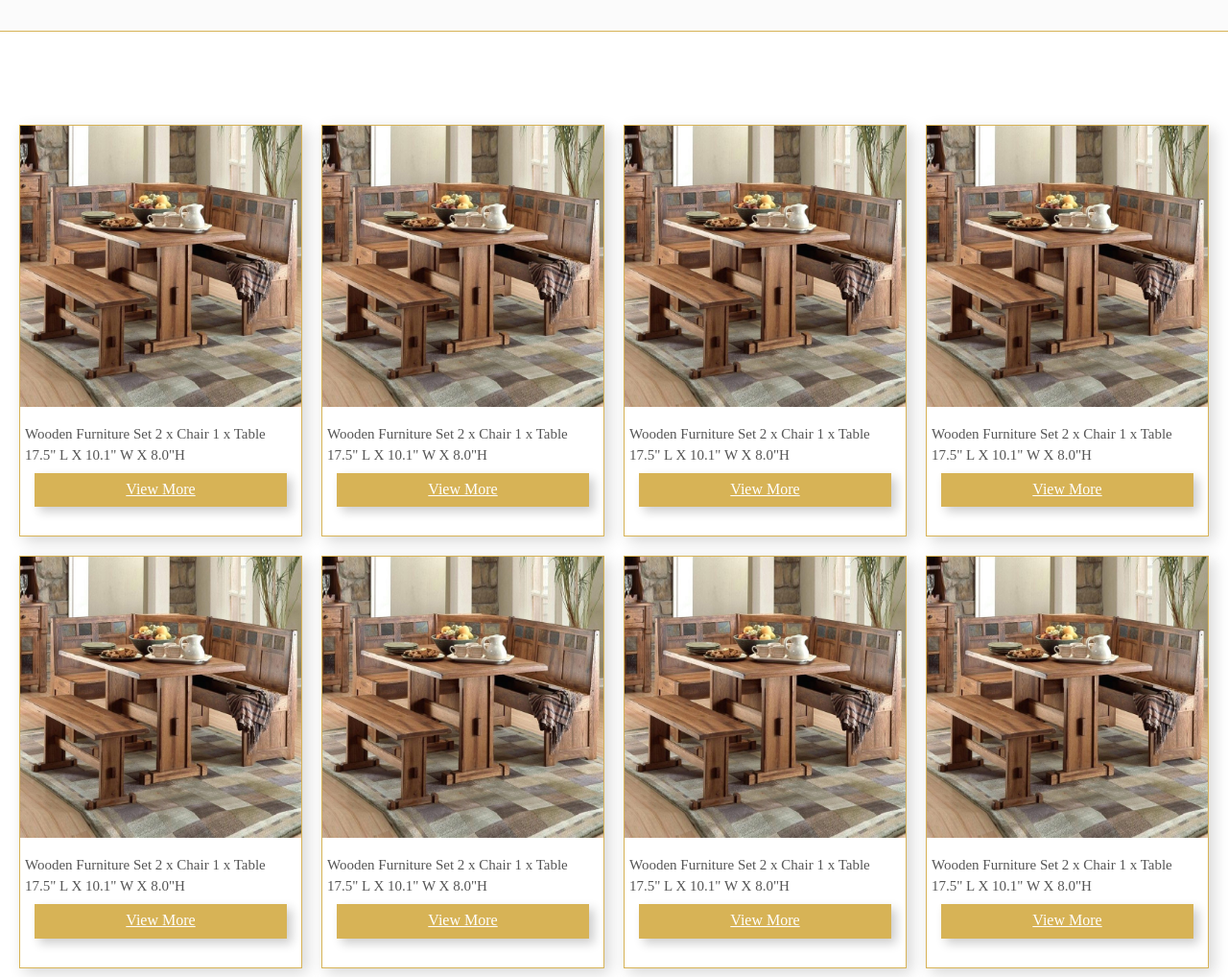
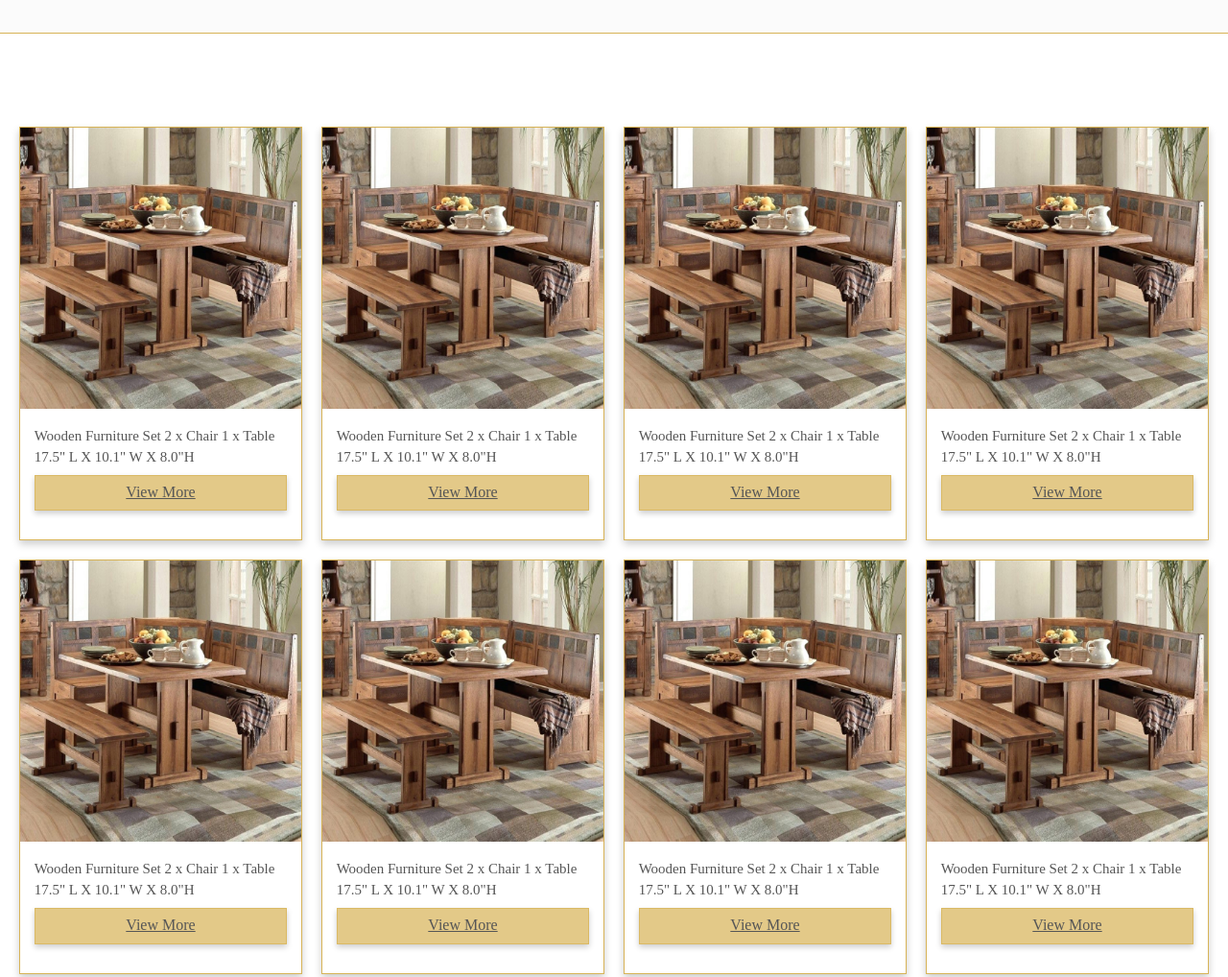
Before and after one commit to BilalAhmedim/rams-3.0, a website: page App/index.html in a window 1280 px wide. Shown: the part 1580-2598 px from the top of the page at 96% size. Drawn offline with Linux system fonts and the light colour scheme.

Commit message:
gallery looks fine

```diff
--- a/App/css/_modules/_gallery.css
+++ b/App/css/_modules/_gallery.css
@@ -4,10 +4,14 @@
 .card {
   width: calc(50% - 15px);
   border: 1px solid $primary-bg;
-  box-shadow: 5px 5px 15px rgba(0, 0, 0, 0.16);
+  box-shadow: 0 4px 8px 0 rgba(0, 0, 0, 0.2);
   overflow: hidden;
   margin: 10px 0px 0px 10px;
   float: left;
+  transition: ease 300ms box-shadow;
+  &:hover {
+    box-shadow: 0 4px 16px 0 rgba(0, 0, 0, 0.3);
+  }
   @mixin atLarge {
     width: calc(25% - 25px);
     margin: 20px 0px 0px 20px;
@@ -19,11 +23,13 @@ figure {
     background-size: cover;
   }
   .card__caption {
+    width: 90%;
+    margin: 0 auto;
     padding-top: 10px;
     padding-bottom: 30px;
     p {
       text-align: left;
-      margin: 5px;
+      margin: 5px 0 5px 0;
       padding: 0;
       font-weight: 400;
       font-size: calc($card-caption / 1.4);
--- a/App/css/_modules/_partials/_global.css
+++ b/App/css/_modules/_partials/_global.css
@@ -12,17 +12,27 @@ section {
 }
 
 .btn {
-  width: 90%;
+  width: 100%;
   font-family: $ff;
   font-size: 16px;
-  background: $primary-bg;
+  background: $button-bg;
+  border: 1px solid $button-bg;
   margin: 5px 0 0 0;
-  border: none;
-  box-shadow: 5px 5px 10px rgba(0, 0, 0, 0.2);
+  box-shadow: 0px 3px 6px 0 rgba(0, 0, 0, 0.2);
+  transition: ease 300ms box-shadow, ease 300ms background;
+  &:hover {
+    box-shadow: 0px 3px 10px 0 rgba(0, 0, 0, 0.3);
+    background: $primary-bg;
+  }
   a {
     padding: 8px 8px 9px 8px;
     display: block;
-    color: #fff;
+    color: $secondry-fg;
+    font-weight: 400;
+    transition: ease 300ms color;
+    @mixin atLarge {
+      font-weight: 500;
+    }
   }
   @mixin atLarge {
     font-size: 1rem;
--- a/App/css/_modules/_partials/_variables.css
+++ b/App/css/_modules/_partials/_variables.css
@@ -8,6 +8,7 @@ $secondry-fg: #565656;
 $primary-bg: #d7b356;
 $heading-bg: #fbfbfb;
 $divider: #cdcdcd;
+$button-bg: rgba(#d7b356, 0.7);
 
 /* Font Size */
 $nav-fs: 1.25rem;
--- a/App/styles.css
+++ b/App/styles.css
@@ -201,19 +201,34 @@ section{
   }
 
 .btn{
-  width:90%;
+  width:100%;
   font-family:selawik;
   font-size:16px;
-  background:#d7b356;
+  background:rgba(215,179,86, 0.7);
+  border:1px solid rgba(215,179,86, 0.7);
   margin:5px 0 0 0;
-  border:none;
-  box-shadow:5px 5px 10px rgba(0, 0, 0, 0.2);
+  box-shadow:0px 3px 6px 0 rgba(0, 0, 0, 0.2);
+  transition:ease 300ms box-shadow, ease 300ms background;
 }
+
+.btn:hover{
+    box-shadow:0px 3px 10px 0 rgba(0, 0, 0, 0.3);
+    background:#d7b356;
+  }
 
 .btn a{
     padding:8px 8px 9px 8px;
     display:block;
-    color:#fff;
+    color:#565656;
+    font-weight:400;
+    transition:ease 300ms color;
+  }
+
+@media (min-width: 992px){
+
+.btn a{
+      font-weight:500
+  }
   }
 
 @media (min-width: 992px){
@@ -497,18 +512,23 @@ section.hero .hero-unit img{
 .card{
   width:calc(50% - 15px);
   border:1px solid #d7b356;
-  box-shadow:5px 5px 15px rgba(0, 0, 0, 0.16);
+  box-shadow:0 4px 8px 0 rgba(0, 0, 0, 0.2);
   overflow:hidden;
   margin:10px 0px 0px 10px;
   float:left;
+  transition:ease 300ms box-shadow;
 }
+
+.card:hover{
+    box-shadow:0 4px 16px 0 rgba(0, 0, 0, 0.3);
+  }
 
 @media (min-width: 992px){
 
 .card{
     width:calc(25% - 25px);
-    margin:20px 0px 0px 20px
-}
+    margin:20px 0px 0px 20px;
+  }
   }
 
 figure img{
@@ -517,13 +537,15 @@ figure img{
   }
 
 figure .card__caption{
+    width:90%;
+    margin:0 auto;
     padding-top:10px;
     padding-bottom:30px;
   }
 
 figure .card__caption p{
       text-align:left;
-      margin:5px;
+      margin:5px 0 5px 0;
       padding:0;
       font-weight:400;
       font-size:calc(1.125rem / 1.4);
--- a/package.json
+++ b/package.json
@@ -6,6 +6,7 @@
     "postcss": "^8.4.5",
     "postcss-cli": "^9.1.0",
     "postcss-discard-comments": "^5.0.2",
+    "postcss-hexrgba": "^2.0.1",
     "postcss-import": "^14.0.2",
     "postcss-mixins": "^9.0.1",
     "postcss-nested": "^5.0.6",
--- a/postcss.config.js
+++ b/postcss.config.js
@@ -5,6 +5,7 @@ module.exports = (ctx) => ({
     require("postcss-import"),
     require("postcss-nested"),
     require("postcss-mixins"),
+    require("postcss-hexrgba"),
     require("postcss-simple-vars"),
     require("postcss-preset-env"),
     require("postcss-discard-comments"),
```
Also changed, not shown: 1 other file.
